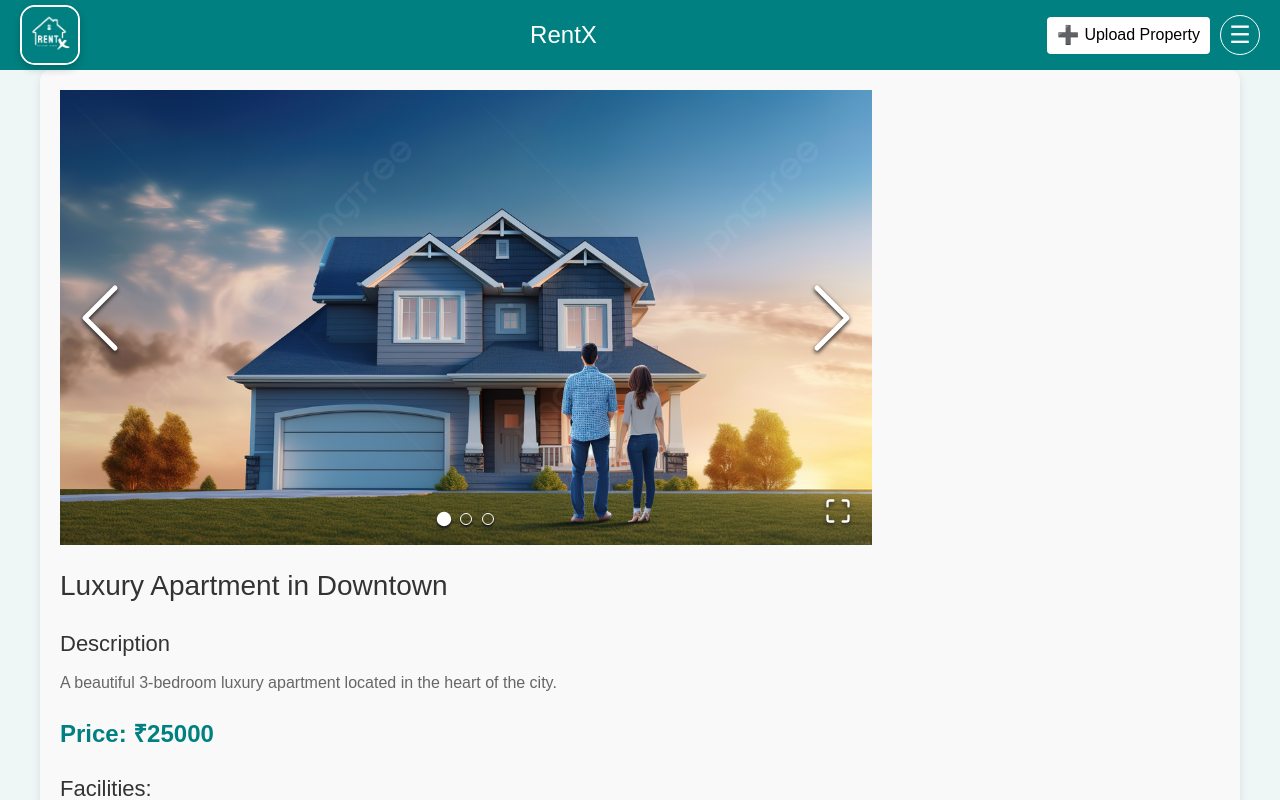
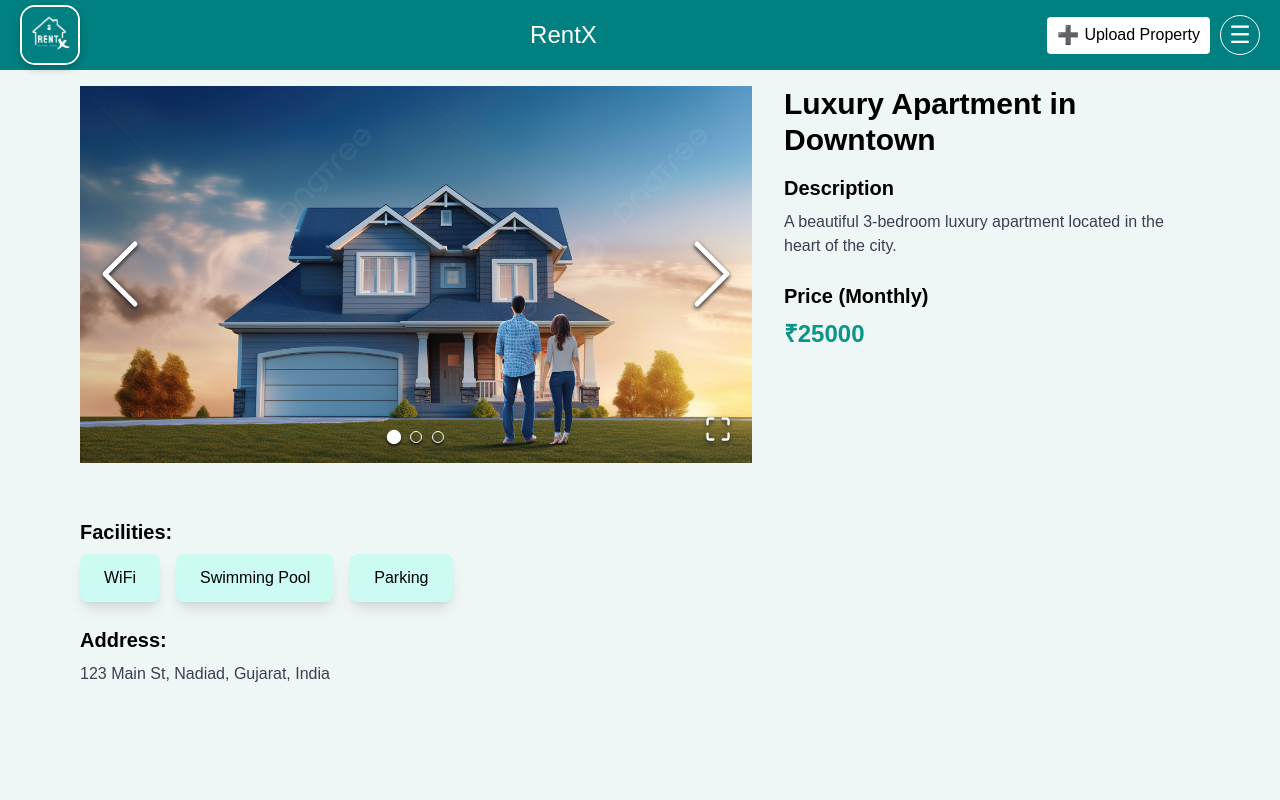
Before and after one commit to theinfiniteprins/stayx, a React (Create React App) app: page /property/1 in a window 1280 px wide. Shown: the top 800 px of the page. Built offline with nearby package versions, Linux system fonts and the light colour scheme.

Commit message:
done upload property with tailwin css

```diff
--- a/src/components/ShowProperty.js
+++ b/src/components/ShowProperty.js
@@ -1,6 +1,5 @@
-import React, { useState, useEffect } from 'react';
-import './style.css';
-import ImageGallery from 'react-image-gallery';
+import React, { useState, useEffect } from "react";
+import ImageGallery from "react-image-gallery";
 import "react-image-gallery/styles/css/image-gallery.css";
 
 const ShowProperty = () => {
@@ -10,23 +9,24 @@ const ShowProperty = () => {
     // Simulate fetching data by setting a dummy property
     const dummyProperty = {
       title: "Luxury Apartment in Downtown",
-      description: "A beautiful 3-bedroom luxury apartment located in the heart of the city.",
+      description:
+        "A beautiful 3-bedroom luxury apartment located in the heart of the city.",
       category: { name: "Apartment" },
       price: 25000,
       facilities: [
         { name: "WiFi" },
         { name: "Swimming Pool" },
-        { name: "Parking" }
+        { name: "Parking" },
       ],
       images: [
         "/images/property1.jpg",
         "/images/property2.png",
-        "/images/property3.jpg"
+        "/images/property3.jpg",
       ],
       address: "123 Main St",
       city: "Nadiad",
       state: "Gujarat",
-      country: "India"
+      country: "India",
     };
 
     setProperty(dummyProperty); // Set dummy data as property
@@ -43,48 +43,68 @@ const ShowProperty = () => {
   }));
 
   return (
-    <div className="property-details-container">
-      {/* Image Slider */}
-      <div className="image-slider-container">
+    <div className="max-w-6xl mx-auto p-4">
+      {/* Main container to split the layout */}
+      <div className="flex flex-col lg:flex-row">
+        {/* Left Side: Image Slider */}
+        <div className="w-full lg:w-3/5 h-[400px]">
           <ImageGallery
             items={galleryImages}
-          showThumbnails={false}  // You can remove thumbnails if not needed
-          showPlayButton={false}  // Hide play button for simplicity
-          showFullscreenButton={true}  // Fullscreen button enabled
-          showBullets={true} // Enable bullets for navigation
+            showThumbnails={false}
+            showPlayButton={false}
+            showFullscreenButton={true}
+            showBullets={true}
           />
         </div>
 
+        {/* Right Side: Property Details */}
+        <div className="w-full lg:w-2/5 lg:pl-8 mt-6 lg:mt-0">
           {/* Property Title */}
-      <div className="property-title">
-          <h2>{property.title}</h2>
+          <div className="mb-4">
+            <h2 className="text-3xl font-bold">{property.title}</h2>
           </div>
 
           {/* Property Description */}
-      <div className="property-description">
-        <h3>Description</h3>
-        <p>{property.description}</p>
+          <div className="property-description mb-6">
+            <h3 className="text-xl font-semibold mb-2">Description</h3>
+            <p className="text-gray-700">{property.description}</p>
           </div>
 
           {/* Property Price */}
-      <div className="property-price">
-        <h3>Price: ₹{property.price}</h3>
+          <div className="property-price mb-6">
+            <h3 className="text-xl font-semibold mb-2">Price (Monthly)</h3>
+            <p className="text-2xl text-teal-600 font-bold">
+              ₹{property.price}
+            </p>
+          </div>
+        </div>
       </div>
 
+      {/* Facilities and Address section below the slider and details */}
+      <div className="mt-8">
         {/* Facilities */}
-      <div className="property-facilities">
-        <h3>Facilities:</h3>
-        <div className="facility-boxes">
+        <div className="property-facilities mb-6">
+          <h3 className="text-xl font-semibold mb-2">Facilities:</h3>
+          <div className="flex gap-4 flex-wrap">
             {property.facilities.map((facility, index) => (
-            <div key={index} className="facility-box">{facility.name}</div>
+              <div
+                key={index}
+                className="bg-teal-100 px-6 py-3 rounded-lg shadow-lg transform transition-transform hover:scale-105 hover:shadow-xl cursor-pointer"
+              >
+                {facility.name}
+              </div>
             ))}
           </div>
         </div>
 
         {/* Property Address */}
         <div className="property-address">
-        <h3>Address:</h3>
-        <p>{property.address}, {property.city}, {property.state}, {property.country}</p>
+          <h3 className="text-xl font-semibold mb-2">Address:</h3>
+          <p className="text-gray-700">
+            {property.address}, {property.city}, {property.state},{" "}
+            {property.country}
+          </p>
+        </div>
       </div>
     </div>
   );
--- a/src/components/UploadProperty.js
+++ b/src/components/UploadProperty.js
@@ -37,10 +37,6 @@ const UploadProperty = () => {
     setFacilities(newFacilities);
   };
 
-  const addFacility = () => {
-    setFacilities([...facilities, { name: "", image: null }]);
-  };
-
   const handleLocationChange = (e) => {
     const { name, value } = e.target;
     setLocation({ ...location, [name]: value });
@@ -59,12 +55,14 @@ const UploadProperty = () => {
   };
 
   return (
-    <div className="container mx-auto p-6 bg-gray-100 rounded-lg shadow-md">
-      <div className="mb-4">
+    <div className="container mx-auto p-6">
+      {/* White box wrapping the form */}
+      <div className="bg-white p-8 rounded-lg shadow-lg">
+        <div className="flex justify-between items-center mb-4">
           <h2 className="text-2xl font-bold text-teal-600">Upload Property</h2>
           <button
             onClick={handleSubmit}
-          className="bg-teal-600 text-white px-4 py-2 rounded mt-4"
+            className="bg-teal-600 text-white px-4 py-2 rounded"
           >
             Upload Property
           </button>
@@ -162,10 +160,7 @@ const UploadProperty = () => {
               </div>
 
               <div className="mb-4">
-              <label
-                htmlFor="securityAmount"
-                className="block mb-1 text-sm"
-              >
+                <label htmlFor="securityAmount" className="block mb-1 text-sm">
                   Security Amount (₹): (Optional)
                 </label>
                 <input
@@ -220,13 +215,6 @@ const UploadProperty = () => {
                   </div>
                 </div>
               ))}
-            <button
-              type="button"
-              onClick={addFacility}
-              className="bg-teal-600 text-white px-4 py-2 rounded mt-4"
-            >
-              Add Another Facility
-            </button>
             </div>
           )}
 
@@ -287,6 +275,7 @@ const UploadProperty = () => {
           )}
         </form>
       </div>
+    </div>
   );
 };
 
--- a/src/components/style.css
+++ /dev/null
@@ -1,125 +0,0 @@
-/* General container for the property details */
-.property-details-container {
-    max-width: 1200px;
-    margin: 0 auto;
-    padding: 20px;
-    background-color: #f9f9f9;
-    border-radius: 10px;
-    box-shadow: 0 4px 8px rgba(0, 0, 0, 0.1);
-    font-family: 'Arial', sans-serif;
-  }
-
-  /* Image slider container with title beside it */
-  .image-slider-container {
-    display: flex;
-    align-items: center;
-    gap: 20px;
-    margin-bottom: 20px;
-  }
-
-  /* Image slider */
-  .image-slider {
-    display: flex;
-    gap: 10px;
-  }
-
-  .image-slider img {
-    width: 150px;
-    height: 150px;
-    object-fit: cover;
-    border-radius: 10px;
-    box-shadow: 0 4px 6px rgba(0, 0, 0, 0.1);
-  }
-
-  .image-slider img:hover {
-    transform: scale(1.05);
-    transition: transform 0.3s ease;
-  }
-
-  /* Property Title */
-  .property-title h2 {
-    font-size: 28px;
-    color: #333;
-  }
-
-  /* Property Description */
-  .property-description {
-    margin-top: 20px;
-  }
-
-  .property-description h3 {
-    font-size: 22px;
-    color: #333;
-    margin-bottom: 10px;
-  }
-
-  .property-description p {
-    font-size: 16px;
-    color: #666;
-    line-height: 1.6;
-  }
-
-  /* Property Price */
-  .property-price h3 {
-    font-size: 24px;
-    color: #008080;
-    font-weight: bold;
-    margin-top: 20px;
-    margin-bottom: 20px;
-  }
-
-  /* Facilities Section */
-  .property-facilities h3 {
-    font-size: 22px;
-    color: #333;
-    margin-bottom: 10px;
-  }
-
-  .facility-boxes {
-    display: flex;
-    gap: 15px;
-    flex-wrap: wrap;
-  }
-
-  .facility-box {
-    background-color: #e5f4f1;
-    padding: 10px;
-    border-radius: 5px;
-    font-size: 16px;
-    color: #333;
-    flex-basis: 30%;
-    text-align: center;
-    box-shadow: 0 4px 6px rgba(0, 0, 0, 0.1);
-  }
-
-  /* Property Address */
-  .property-address h3 {
-    font-size: 22px;
-    color: #333;
-    margin-top: 30px;
-  }
-
-  .property-address p {
-    font-size: 16px;
-    color: #666;
-  }
-
-  /* General container for the property details */
-.property-details-container {
-    max-width: 1200px;
-    margin: 0 auto;
-    padding: 20px;
-    background-color: #f9f9f9;
-    border-radius: 10px;
-    box-shadow: 0 4px 8px rgba(0, 0, 0, 0.1);
-    font-family: 'Arial', sans-serif;
-  }
-
-  /* Image slider container with title beside it */
-  .image-slider-container {
-    display: flex;
-    align-items: center;
-    gap: 20px;
-    margin-bottom: 20px;
-    width: 70%;
-  }
--- a/src/styles.css
+++ b/src/styles.css
@@ -374,114 +374,3 @@ body {
     margin-bottom: 10px;
   }
 }
-
-
-
-
-
-/* General Styles */
-.upload-property-container {
-  padding: 20px;
-  max-width: 1200px;
-  margin: 0 auto;
-}
-
-.tab-container {
-  display: flex;
-  gap: 10px;
-  margin-bottom: 20px;
-}
-
-.tab-button {
-  padding: 10px 20px;
-  border: 1px solid #ccc;
-  border-radius: 4px;
-  background-color: #f5f5f5;
-  cursor: pointer;
-  transition: background-color 0.3s;
-}
-
-.tab-button.active {
-  background-color: #008080;
-  color: white;
-  border-color: #008080;
-}
-
-.tab-button:hover {
-  background-color: #e0e0e0;
-}
-
-.upload-property-form {
-  display: flex;
-  flex-direction: column;
-  gap: 20px;
-}
-
-.form-section {
-  border: 1px solid #ddd;
-  padding: 20px;
-  border-radius: 8px;
-}
-
-.form-section h3 {
-  margin-top: 0;
-}
-
-.form-group {
-  margin-bottom: 15px;
-}
-
-.form-group label {
-  display: block;
-  margin-bottom: 5px;
-  font-weight: bold;
-}
-
-.form-group input[type="text"],
-.form-group input[type="number"],
-.form-group textarea,
-.form-group select {
-  width: 100%;
-  padding: 8px;
-  border: 1px solid #ccc;
-  border-radius: 4px;
-}
-
-.form-group input[type="file"] {
-  margin-top: 5px;
-}
-
-.facility-group {
-  margin-bottom: 20px;
-}
-
-.add-facility-button {
-  background-color: #008080;
-  color: white;
-  border: none;
-  padding: 10px 15px;
-  border-radius: 4px;
-  cursor: pointer;
-}
-.upload-prop{
-  display: flex;
-}
-
-.add-facility-button:hover {
-  background-color: #006666;
-}
-
-.submit-button {
-  background-color: #008080;
-  color: white;
-  border: none;
-  padding: 1rem 3rem;
-  border-radius: 10px;
-  cursor: pointer;
-  margin: 1rem 0;
-  margin-left: 68%;
-}
-
-.submit-button:hover {
-  background-color: #006666;
-}
```
Lines whose indentation alone changed are shown as unchanged.
